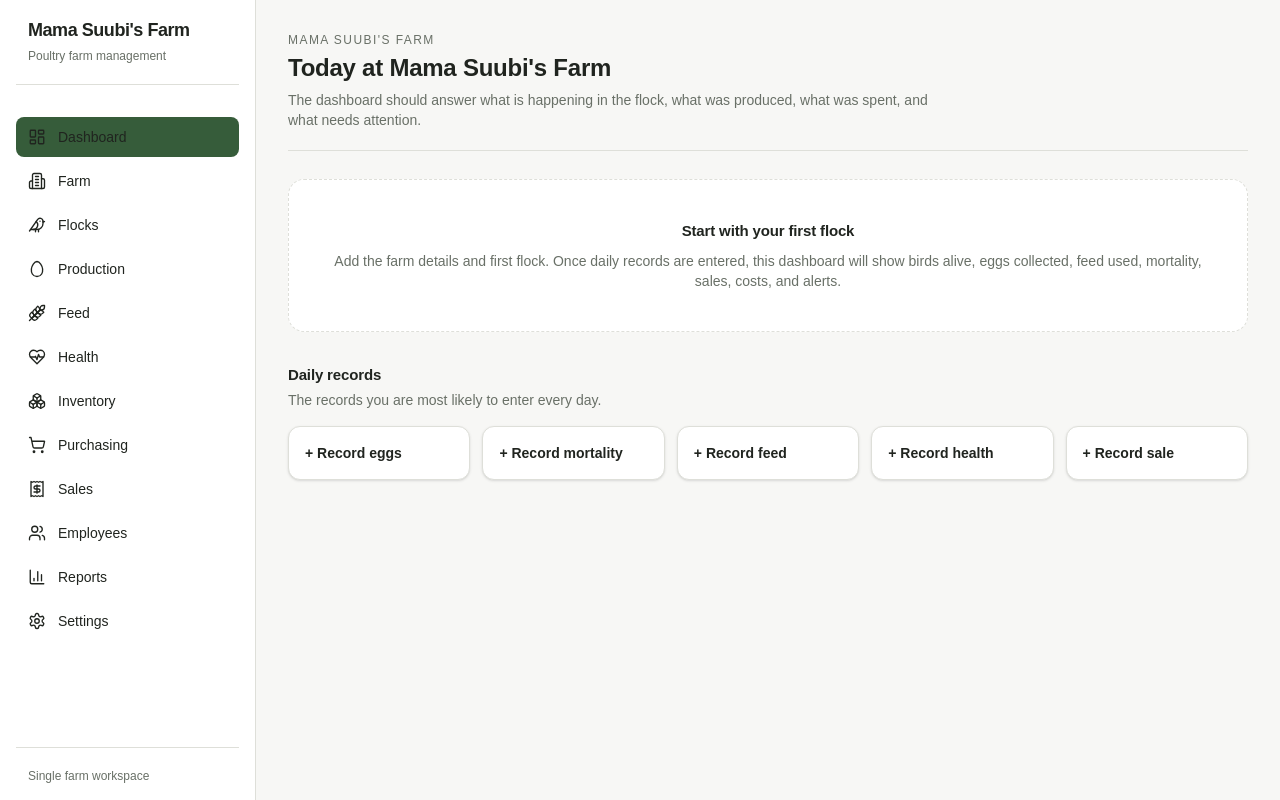
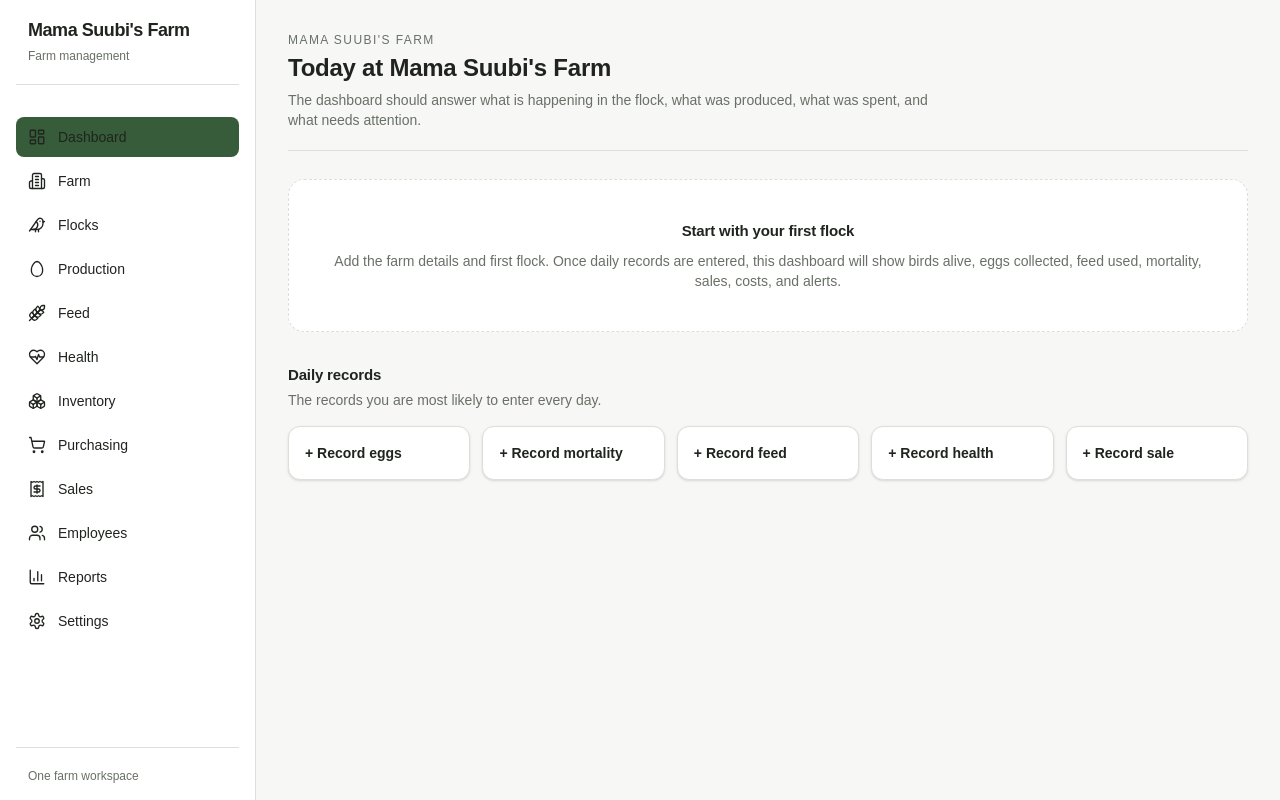
Before and after one commit to Mesharl/chicken-erp, a Next.js app: page / in a window 1280 px wide. Built offline with nearby package versions, Linux system fonts and the light colour scheme.

Commit message:
Refine Mama Suubi farm navigation

```diff
--- a/src/components/sidebar.tsx
+++ b/src/components/sidebar.tsx
@@ -39,7 +39,7 @@ export function Sidebar() {
     <aside className="hidden w-64 shrink-0 border-r border-[var(--border)] bg-white p-4 md:flex md:flex-col">
       <div className="mb-8 border-b border-[var(--border)] px-3 pb-5">
         <div className="text-lg font-semibold tracking-tight">Mama Suubi&apos;s Farm</div>
-        <div className="mt-1 text-xs text-[var(--muted)]">Poultry farm management</div>
+        <div className="mt-1 text-xs text-[var(--muted)]">Farm management</div>
       </div>
       <nav className="space-y-1">
         {items.map(([label, href, Icon]) => {
@@ -61,7 +61,7 @@ export function Sidebar() {
         })}
       </nav>
       <div className="mt-auto border-t border-[var(--border)] px-3 pt-5 text-xs text-[var(--muted)]">
-        Single farm workspace
+        One farm workspace
       </div>
     </aside>
   );
```
